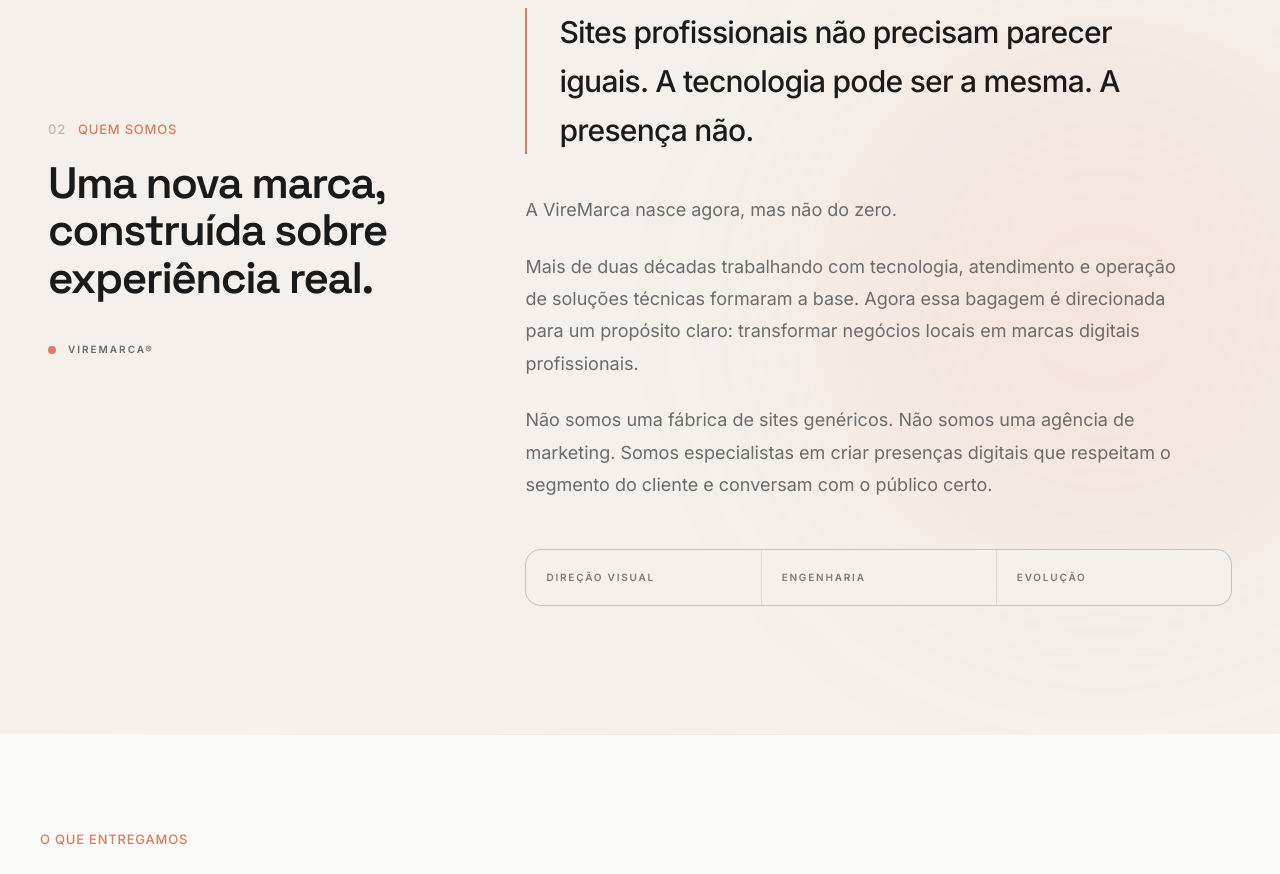
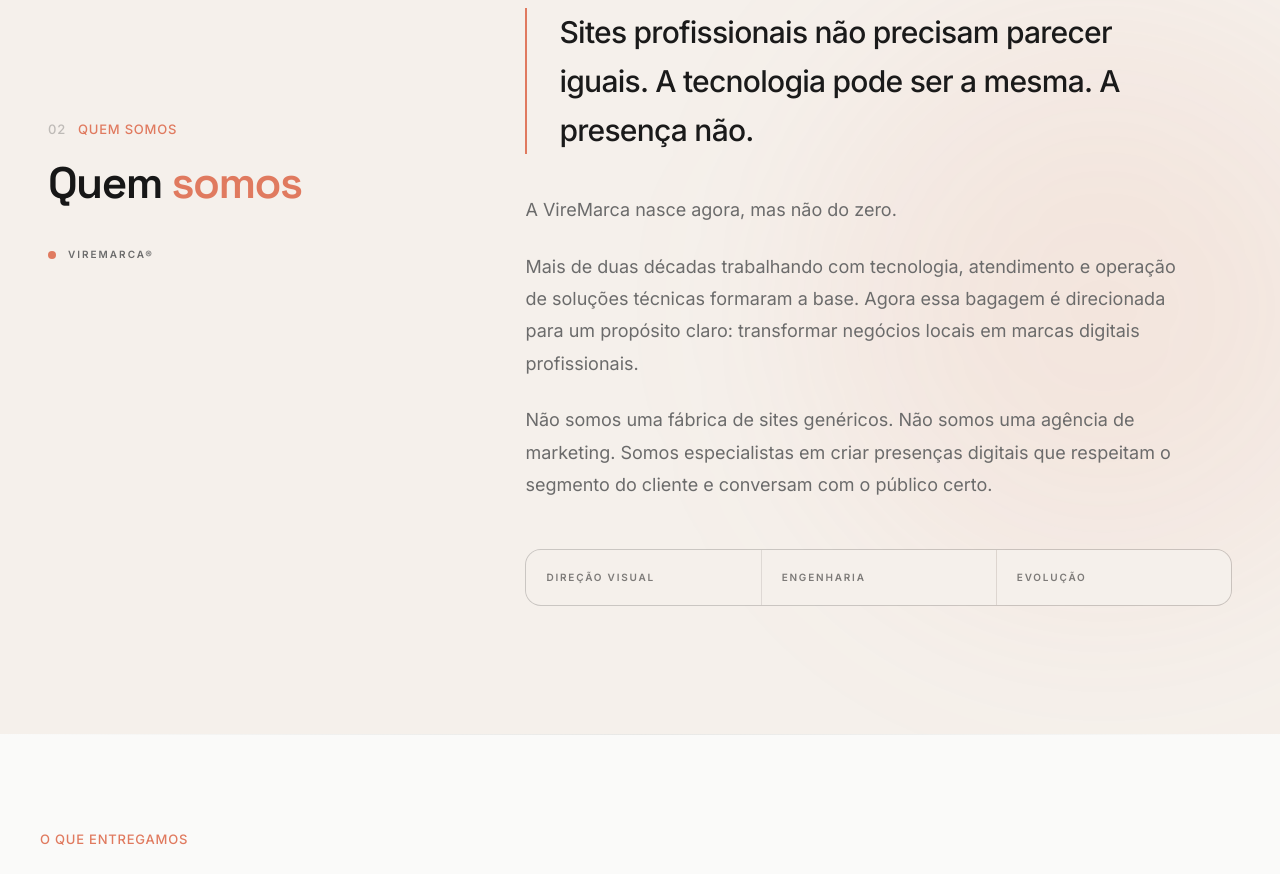
Before and after one commit to srmartinellid-droid/Viremarca-viremarca, a Next.js app: page / in a window 1280 px wide. Shown: the part 2820-3694 px from the top of the page. Built offline with nearby package versions, Linux system fonts and the light colour scheme; no server answers; the database is empty.

Commit message:
feat(visual): apply editable title treatment to about section

```diff
--- a/src/components/About.tsx
+++ b/src/components/About.tsx
@@ -1,34 +1,24 @@
 "use client"
 
 import { Reveal } from "@/components/motion/Reveal"
+import { TitleBlock } from "@/components/TitleBlock"
 import type { PublicSiteContent } from "@/lib/site-content"
 
 type Props = { content: PublicSiteContent }
 
 export function About({ content }: Props) {
   const paragraphs = content.aboutBody.split("\n\n").filter(Boolean)
+  const title = content.titleStyles.about || { text: content.aboutTitle, highlight: "somos", textColor: "#171717", highlightColor: "#E07A5F", highlightStyle: "color" as const }
   return (
     <section id="quem-somos" className="relative overflow-hidden bg-vm-sand py-24 md:py-32">
       <div className="pointer-events-none absolute -right-24 top-1/2 h-[34rem] w-[34rem] -translate-y-1/2 rounded-full bg-vm-coral/[0.09] blur-[110px]" aria-hidden />
       <div className="mx-auto max-w-[1400px] px-5 sm:px-8 lg:px-12">
         <div className="grid gap-12 lg:grid-cols-[0.72fr_1.28fr] lg:gap-20">
-          <Reveal>
-            <div className="sticky top-28">
-              <p className="vm-eyebrow mb-5 flex items-center gap-3"><span className="text-vm-ink/25">02</span> Quem somos</p>
-              <h2 className="vm-display max-w-md text-3xl leading-[1.04] tracking-[-0.045em] md:text-4xl lg:text-[2.75rem]">{content.aboutTitle}</h2>
-              <div className="mt-10 flex items-center gap-3 text-[10px] font-semibold uppercase tracking-[0.2em] text-vm-muted"><span className="h-2 w-2 rounded-full bg-vm-coral" />VireMarca®</div>
-            </div>
-          </Reveal>
+          <Reveal><div className="sticky top-28"><p className="vm-eyebrow mb-5 flex items-center gap-3"><span className="text-vm-ink/25">02</span> Quem somos</p><TitleBlock style={title} className="!mx-0 !text-left" /><div className="mt-10 flex items-center gap-3 text-[10px] font-semibold uppercase tracking-[0.2em] text-vm-muted"><span className="h-2 w-2 rounded-full bg-vm-coral" />VireMarca®</div></div></Reveal>
           <Reveal delay={0.12} className="relative">
-            <div className="mb-10 max-w-2xl border-l-2 border-vm-coral pl-6 md:pl-8">
-              <p className="text-xl font-medium leading-relaxed tracking-tight text-vm-ink md:text-3xl">Sites profissionais não precisam parecer iguais. A tecnologia pode ser a mesma. A presença não.</p>
-            </div>
-            <div className="max-w-2xl space-y-6">
-              {paragraphs.map((p, i) => <p key={i} className="text-base leading-[1.8] text-vm-muted md:text-lg">{p}</p>)}
-            </div>
-            <div className="mt-12 grid grid-cols-2 gap-px overflow-hidden rounded-2xl border border-vm-ink/10 bg-vm-ink/10 md:grid-cols-3">
-              {["Direção visual", "Engenharia", "Evolução"].map((item) => <div key={item} className="bg-vm-sand p-5 text-[10px] font-semibold uppercase tracking-[0.18em] text-vm-ink/55">{item}</div>)}
-            </div>
+            <div className="mb-10 max-w-2xl border-l-2 border-vm-coral pl-6 md:pl-8"><p className="text-xl font-medium leading-relaxed tracking-tight text-vm-ink md:text-3xl">Sites profissionais não precisam parecer iguais. A tecnologia pode ser a mesma. A presença não.</p></div>
+            <div className="max-w-2xl space-y-6">{paragraphs.map((p, i) => <p key={i} className="text-base leading-[1.8] text-vm-muted md:text-lg">{p}</p>)}</div>
+            <div className="mt-12 grid grid-cols-2 gap-px overflow-hidden rounded-2xl border border-vm-ink/10 bg-vm-ink/10 md:grid-cols-3">{["Direção visual", "Engenharia", "Evolução"].map((item) => <div key={item} className="bg-vm-sand p-5 text-[10px] font-semibold uppercase tracking-[0.18em] text-vm-ink/55">{item}</div>)}</div>
           </Reveal>
         </div>
       </div>
```
